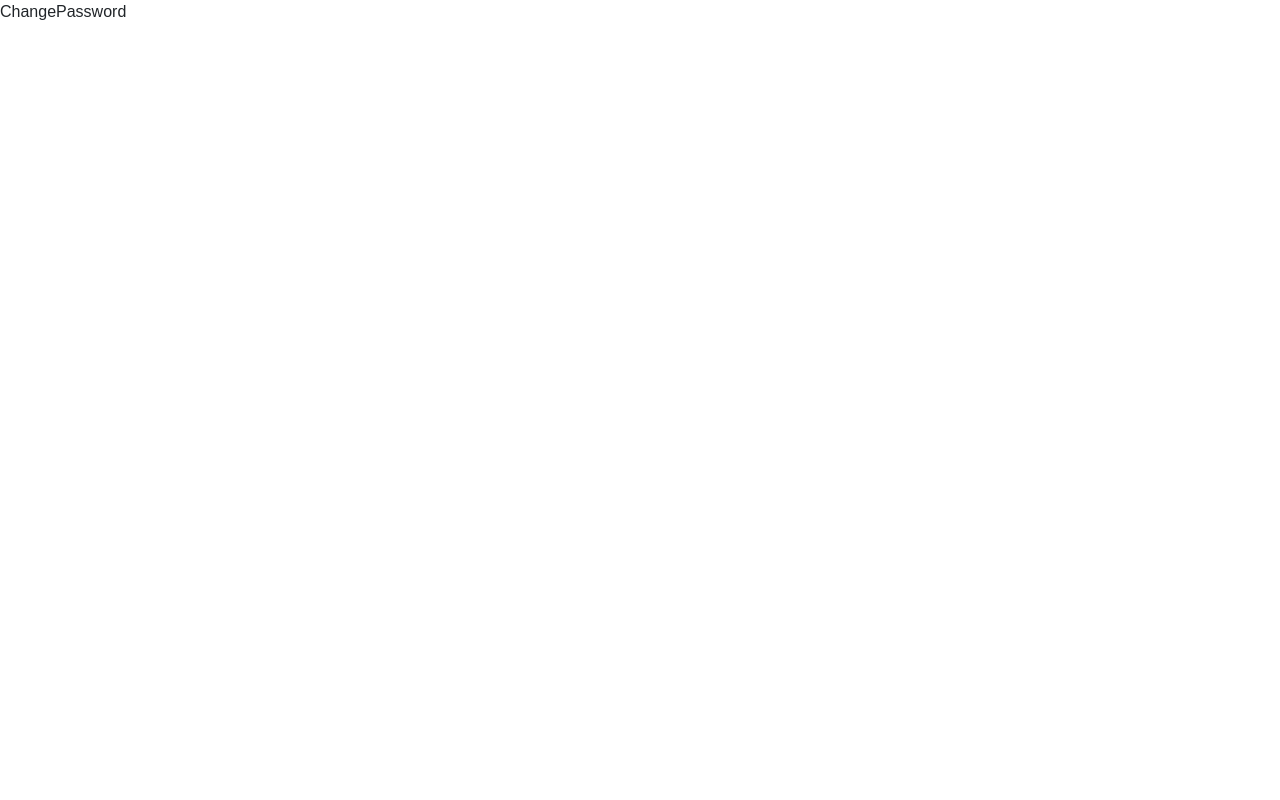
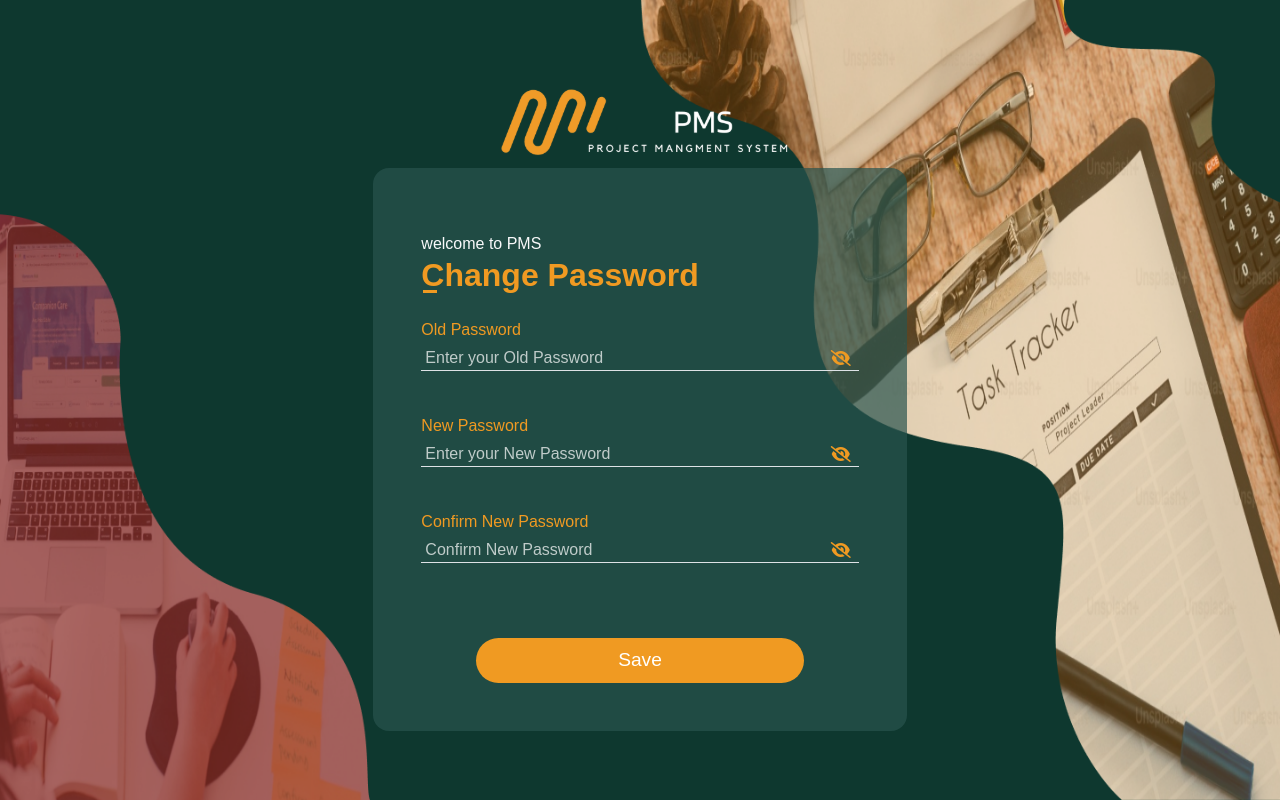
Before and after one commit to SalmaAboArab/Project-Management-System, a React (Vite) app: page /ChangePassword in a window 1280 px wide. Built offline with nearby package versions, Linux system fonts and the light colour scheme.

Commit message:
taskChangePassword

```diff
--- a/src/AuthModule/Components/ChangePassword/ChangePassword.tsx
+++ b/src/AuthModule/Components/ChangePassword/ChangePassword.tsx
@@ -1,7 +1,171 @@
-import React from 'react'
+import React, { useContext, useState } from "react";
+import { passwordValidation } from "../Validator/Validator.js";
+import logo from "../../../assets/PMS 3.svg";
+import { Link, useNavigate } from "react-router-dom";
+import axios from "axios";
+import Loader from "../../../SharedMoudule/Components/Loading/Loading";
+import { toast } from "react-toastify";
+import { baseUrl } from "../../../Constants/Components/Urls.js";
+import { useForm } from "react-hook-form";
+import { AuthContext } from "../../../Context/Components/AuthContext.tsx";
 
 export default function ChangePassword() {
+  const [showPassword, setShowPassword] = useState(true);
+  const [isLoading, setIsLoading] = useState(false);
+  const navigate = useNavigate();
+  let {  requestHeader }: any =useContext(AuthContext);
+
+  async function handleLChangePassword(values: any) {
+    try {
+      const { data } = await axios.put(`${baseUrl}/Users/ChangePassword`, values,
+      { headers: requestHeader });
+      toast.success("password changed successfully");
+      localStorage.setItem("userToken", data.token);
+      navigate("/dashboard");
+    } catch (error: any) {
+      toast.error(error?.response?.data?.message || "There's a mistake.");
+    }
+    setIsLoading(false);
+  }
+
+  const {
+    register,
+    handleSubmit,
+    formState: { errors },
+  } = useForm();
+
+
+  const onSubmit = async (values: any) => {
+    setIsLoading(true);
+    handleLChangePassword(values);
+  };
+
+
+  const togglePasswordVisibility = () => {
+    setShowPassword(!showPassword);
+  };
   return (
-    <div>ChangePassword</div>
+    <>
+     <div className="auth-container vh-100  d-flex flex-column justify-content-center align-items-center">
+        <div className="logo">
+          <img className="form-logo pb-2 " src={logo} alt="logo" />
+        </div>
+        <form
+          onSubmit={handleSubmit(onSubmit)}
+          className="form  col-xl-5 col-lg-6 col-md-7 col-sm-9 col-10 bg-info rounded-4 p-sm-5 p-3"
+        >
+          <p className="text-light mb-0 mt-3">welcome to PMS</p>
+          <h2 className="form-Name ">
+            <span>C</span>hange Password
+          </h2>
+
+          <div className="  d-flex flex-column gap-3  mt-4">
+
+
+             <div className=" one-input-group">
+              <div className="form-outline position-relative text-start d-flex flex-wrap">
+                <label className="w-100 form-label fw-medium mb-0">
+                Old Password
+                </label>
+                <input
+                  {...register("oldPassword", passwordValidation)}
+                  type={!showPassword ? "text" : "password"}
+                  className="form-input form-control bg-transparent border-0 rounded-bottom-0  border border-bottom text-white p-1 pb-0 flex-grow-1"
+                  placeholder="Enter your Old Password"
+                  aria-label="readonly input example"
+                />
+                <button
+                  onClick={togglePasswordVisibility}
+                  type="button"
+                  className="input-group-text border-0  bg-transparent position-absolute mt-4 end-0 p-2"
+                >
+                  <i
+                    className={`far ${
+                      showPassword ? "fa-eye-slash" : "fa-eye"
+                    } eye`}
+                  ></i>
+                </button>
+              </div>
+              {errors?.oldPassword && (
+                <p className="  text-danger ">{errors?.oldPassword?.message}</p>
+              )}
+            </div>
+
+            <div className=" one-input-group">
+              <div className="form-outline position-relative text-start d-flex flex-wrap">
+                <label className="w-100 form-label fw-medium mb-0">
+                New Password
+                </label>
+                <input
+                  {...register("newPassword", passwordValidation)}
+                  type={!showPassword ? "text" : "password"}
+                  className="form-input form-control bg-transparent border-0 rounded-bottom-0  border border-bottom text-white p-1 pb-0 flex-grow-1"
+                  placeholder="Enter your New Password"
+                  aria-label="readonly input example"
+                />
+                <button
+                  onClick={togglePasswordVisibility}
+                  type="button"
+                  className="input-group-text border-0  bg-transparent position-absolute mt-4 end-0 p-2"
+                >
+                  <i
+                    className={`far ${
+                      showPassword ? "fa-eye-slash" : "fa-eye"
+                    } eye`}
+                  ></i>
+                </button>
+              </div>
+              {errors?.newPassword && (
+                <p className="  text-danger ">{errors?.newPassword?.message}</p>
+              )}
+            </div>
+
+            <div className=" one-input-group">
+              <div className="form-outline position-relative text-start d-flex flex-wrap">
+                <label className="w-100 form-label fw-medium mb-0">
+                Confirm New Password
+                </label>
+                <input
+                  {...register("confirmNewPassword", passwordValidation)}
+                  type={!showPassword ? "text" : "password"}
+                  className="form-input form-control bg-transparent border-0 rounded-bottom-0  border border-bottom text-white p-1 pb-0 flex-grow-1"
+                  placeholder="Confirm New Password"
+                  aria-label="readonly input example"
+                />
+                <button
+                  onClick={togglePasswordVisibility}
+                  type="button"
+                  className="input-group-text border-0  bg-transparent position-absolute mt-4 end-0 p-2"
+                >
+                  <i
+                    className={`far ${
+                      showPassword ? "fa-eye-slash" : "fa-eye"
+                    } eye`}
+                  ></i>
+                </button>
+              </div>
+              {errors?.confirmNewPassword && (
+                <p className="  text-danger ">{errors?.confirmNewPassword?.message}</p>
+              )}
+            </div>
+
+
+
+          </div>
+
+
+          <div className=" text-center mt-5">
+            <button
+              type="submit"
+              className={`btn btn-warning text-center  text-white w-75 rounded-5  ${
+                isLoading ? "noClick" : ""
+              }`}
+            >
+              {isLoading ? <Loader /> : "Save"}
+            </button>
+          </div>
+        </form>
+      </div>
+    </>
   )
 }
--- a/src/SharedMoudule/Components/SideBar/SideBar.tsx
+++ b/src/SharedMoudule/Components/SideBar/SideBar.tsx
@@ -68,6 +68,15 @@ export default function SideBar() {
             </MenuItem>
 
             <MenuItem
+
+              icon={<i className="fa-solid fa-unlock-keyhole"></i>}
+              component={<Link to={"/ChangePassword"} />}
+            >
+
+              ChangePassword
+            </MenuItem>
+
+            <MenuItem
               icon={<i className="fa fa-arrow-right-from-bracket" ></i>}
               onClick={logout}
             >
```
